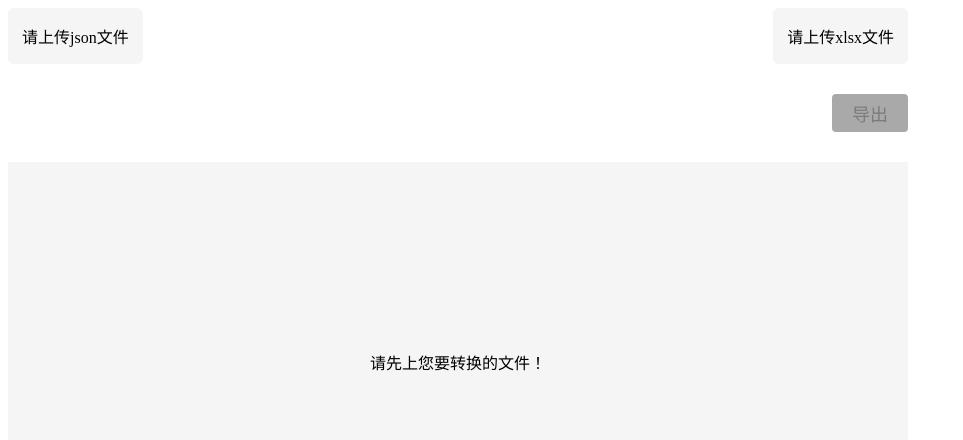
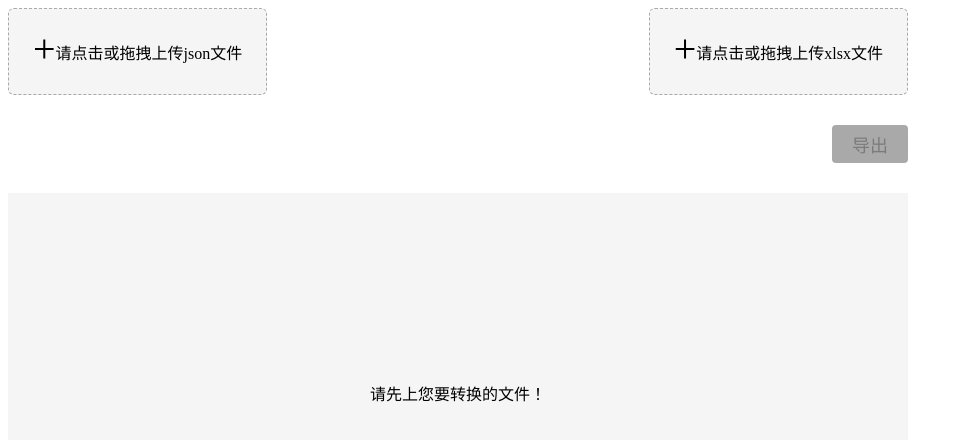
Before and after one commit to LazyChun/lc-program-i18nTransform, a React (Create React App) app: page / in a window 1280 px wide. Shown: the top 440 px of the page, without its empty margins (0-963 px from the left). Built offline with nearby package versions, Linux system fonts and the light colour scheme.

Commit message:
优化拖拽框

```diff
--- a/src/components/DropButton.js
+++ b/src/components/DropButton.js
@@ -11,8 +11,8 @@ const Container = styled.div`
   align-items: center;
   justify-content: center;
   border-radius: 6px;
-  padding: 0px 14px;
-
+  padding: 0px 24px;
+  border: 1px dashed darkgray;
   .file_input {
   }
 `;
@@ -23,6 +23,16 @@ const InputBox = styled.div`
     outline: none !important;
   }
   cursor: pointer;
+`;
+
+const Add = styled.div`
+  font-size: 40px;
+  padding-bottom: 6px;
+`;
+
+const Text = styled.p`
+  display: flex;
+  align-items: center;
 `;
 
 const DropButton = ({
@@ -52,7 +62,10 @@ const DropButton = ({
           <section>
             <InputBox {...getRootProps()}>
               <input className={"file_input"} {...getInputProps()} />
-              <p>{text}</p>
+              <Text>
+                <Add>+</Add>
+                <div>{text}</div>
+              </Text>
             </InputBox>
           </section>
         )}
--- a/src/components/Header.js
+++ b/src/components/Header.js
@@ -10,14 +10,14 @@ const Container = styled.div`
   justify-content: space-between;
 `;
 
-const useHeader = ({ onUpdateI18nData,fileName }) => {
+const useHeader = ({ onUpdateI18nData, fileName }) => {
   const [textFile, setTextFile] = useState(null);
   const [xlsxFile, setXlsxFile] = useState(null);
   const { i18nConfig } = useParseJsOrJsonToObj(textFile);
   const { languagesData } = useReadXlsxFileToData({ xlsxFile });
   useEffect(() => {
     if (i18nConfig) {
-      const data = getDataByI18nConfig({ i18nConfig,fileName });
+      const data = getDataByI18nConfig({ i18nConfig, fileName });
       onUpdateI18nData(data);
     }
   }, [i18nConfig]);
@@ -27,8 +27,16 @@ const useHeader = ({ onUpdateI18nData,fileName }) => {
   return { setTextFile, i18nConfig, setXlsxFile };
 };
 
-const Header = ({ onUpdateI18nData, onUpdateTab, setCurrentFileName ,currentFileName}) => {
-  const { setTextFile, setXlsxFile } = useHeader({ onUpdateI18nData,fileName:currentFileName });
+const Header = ({
+  onUpdateI18nData,
+  onUpdateTab,
+  setCurrentFileName,
+  currentFileName
+}) => {
+  const { setTextFile, setXlsxFile } = useHeader({
+    onUpdateI18nData,
+    fileName: currentFileName
+  });
   return (
     <Container>
       <DropButton
@@ -36,14 +44,14 @@ const Header = ({ onUpdateI18nData, onUpdateTab, setCurrentFileName ,currentFile
         onUpdateFile={setTextFile}
         setCurrentFileName={setCurrentFileName}
         accept={[".json", ".js"]}
-        text={"请上传json文件"}
+        text={"请点击或拖拽上传json文件"}
       />
       <DropButton
         onUpdateTab={() => onUpdateTab("xlsx")}
         onUpdateFile={setXlsxFile}
         setCurrentFileName={setCurrentFileName}
         accept={".xlsx"}
-        text={"请上传xlsx文件"}
+        text={"请点击或拖拽上传xlsx文件"}
       />
     </Container>
   );
```
